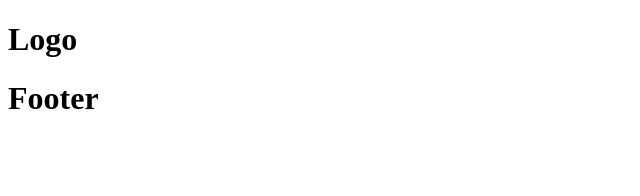
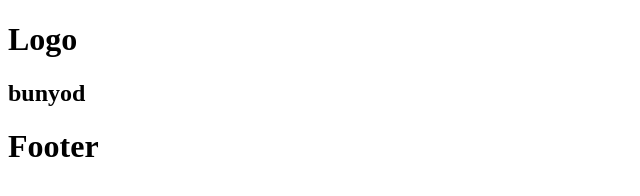
Before and after one commit to shohjahon-asqarov/git-1024, a plain HTML site: page index.html in a window 1280 px wide. Shown: the whole page, without its empty margins (0-640 px from the left). Drawn offline with Linux system fonts and the light colour scheme.

Commit message:
men shottaman

```diff
--- a/index.html
+++ b/index.html
@@ -13,7 +13,9 @@
     </header>
 
     <main>
-        <section></section>
+        <section>
+            <h1>bunyod</h1>
+        </section>
     </main>
 
     <footer>
```
